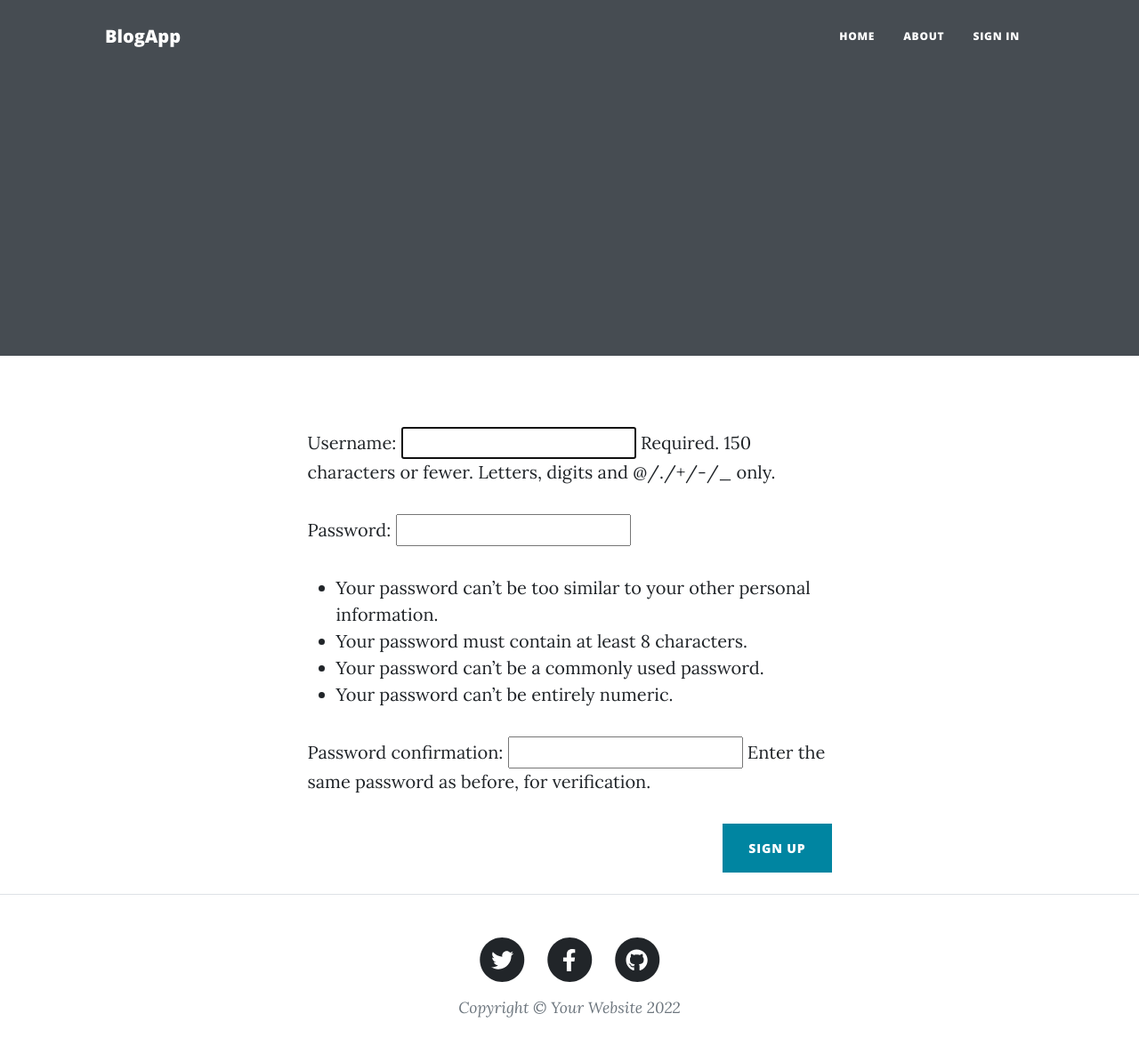
After one commit to franco-villarreal/blog-django, a Django app: page /AuthApp/sign-up/ in a window 1280 px wide. The commit adds this page. Shown: the whole page at 89% size. Run offline with Django 4.2, Linux system fonts and the light colour scheme; some libraries are stand-ins or nearby versions.

Commit message:
Add SignUp/SignOut and use authenticated user data for resources creation

```diff
--- /dev/null
+++ b/AuthApp/templates/AuthApp/sign-up.html
@@ -0,0 +1,35 @@
+{% extends "BlogApp/base.html" %}
+{% load static %}
+{% block title %}
+Sign Up
+{% endblock %}
+
+{% block dinamicBody %}
+<!-- Page Header-->
+<header class="masthead">
+  <div class="container position-relative px-4 px-lg-5">
+      <div class="row gx-4 gx-lg-5 justify-content-center">
+          <div class="col-md-10 col-lg-8 col-xl-7">
+
+          </div>
+      </div>
+  </div>
+</header>
+<!-- Main Content-->
+<div class="container px-4 px-lg-5">
+  <div class="row gx-4 gx-lg-5 justify-content-center">
+    <div class="col-md-10 col-lg-8 col-xl-7">
+      <form action="" method="POST">
+        {% csrf_token %} {{ form.as_p }}
+        <div class="d-flex justify-content-end mb-4">
+          <input
+            class="btn btn-primary text-uppercase"
+            type="submit"
+            value="Sign Up"
+          />
+        </div>
+      </form>
+    </div>
+  </div>
+</div>
+{% endblock %}
--- a/AuthApp/urls.py
+++ b/AuthApp/urls.py
@@ -1,6 +1,9 @@
 from django.urls import path
-from AuthApp.views import sign_in
+from django.contrib.auth.views import LogoutView
+from AuthApp.views import sign_in, sign_up
 
 urlpatterns = [
     path('sign-in/', sign_in, name="AuthAppSignIn"),
+    path('sign-up/', sign_up, name="AuthAppSignUp"),
+    path('sign-out/', LogoutView.as_view(template_name='AuthApp/sign-out.html'), name = 'AuthAppSignOut')
 ]
--- a/AuthApp/views.py
+++ b/AuthApp/views.py
@@ -1,4 +1,4 @@
-from django.contrib.auth.forms import AuthenticationForm, authenticate
+from django.contrib.auth.forms import AuthenticationForm, authenticate, UserCreationForm
 from django.contrib.auth import authenticate, login
 from django.contrib import messages
 from django.shortcuts import render, redirect
@@ -27,3 +27,19 @@ def sign_in(request):
     }
 
     return render(request, 'AuthApp/sign-in.html', context)
+
+def sign_up(request):
+    if request.method == "POST":
+        form = UserCreationForm(request.POST)
+        if form.is_valid:
+            data = form.cleaned_data
+            form.save()
+
+            return redirect('BlogAppHome')
+        else:
+            return redirect('AuthAppSignUp')
+
+    else:
+        form = UserCreationForm()
+
+    return render(request, "AuthApp/sign-up.html", {"form": form})
--- a/BlogApp/forms.py
+++ b/BlogApp/forms.py
@@ -1,7 +1,6 @@
 from django import forms
 
 class CreatePostForm(forms.Form):
-    author = forms.CharField(max_length=15)
     title = forms.CharField(max_length=100)
     subtitle = forms.CharField(max_length=200)
     article = forms.CharField(max_length=10000)
--- a/BlogApp/templates/BlogApp/base.html
+++ b/BlogApp/templates/BlogApp/base.html
@@ -28,8 +28,12 @@
                 <div class="collapse navbar-collapse" id="navbarResponsive">
                     <ul class="navbar-nav ms-auto py-4 py-lg-0">
                         <li class="nav-item"><a class="nav-link px-lg-3 py-3 py-lg-4" href="{% url 'BlogAppHome' %}">Home</a></li>
-                        <li class="nav-item"><a class="nav-link px-lg-3 py-3 py-lg-4" href="about.html">About</a></li>
-                        <li class="nav-item"><a class="nav-link px-lg-3 py-3 py-lg-4" href="contact.html">Contact</a></li>
+                        <li class="nav-item"><a class="nav-link px-lg-3 py-3 py-lg-4" href={% url 'BlogAppAbout' %}>About</a></li>
+                        {% if session == True %}
+                        <li class="nav-item"><a class="nav-link px-lg-3 py-3 py-lg-4" href={% url 'AuthAppSignOut' %}>{{ user.username }} Sign Out</a></li>
+                        {% else %}
+                        <li class="nav-item"><a class="nav-link px-lg-3 py-3 py-lg-4" href={% url 'AuthAppSignIn' %}>Sign In</a></li>
+                        {% endif %}
                     </ul>
                 </div>
             </div>
--- a/BlogApp/templates/BlogApp/home.html
+++ b/BlogApp/templates/BlogApp/home.html
@@ -13,7 +13,7 @@ Home
         <div class="row gx-4 gx-lg-5 justify-content-center">
             <div class="col-md-10 col-lg-8 col-xl-7">
                 <div class="site-heading">
-                    <h1>Clean Blog</h1>
+                    <h1>Blog App</h1>
                     <span class="subheading">A Blog Theme by Start Bootstrap</span>
                 </div>
             </div>
```
Also changed, not shown: AuthApp/templates/AuthApp/sign-out.html (added, +26 -0 lines), BlogApp/views.py (+20 -11 lines), db.sqlite3.
